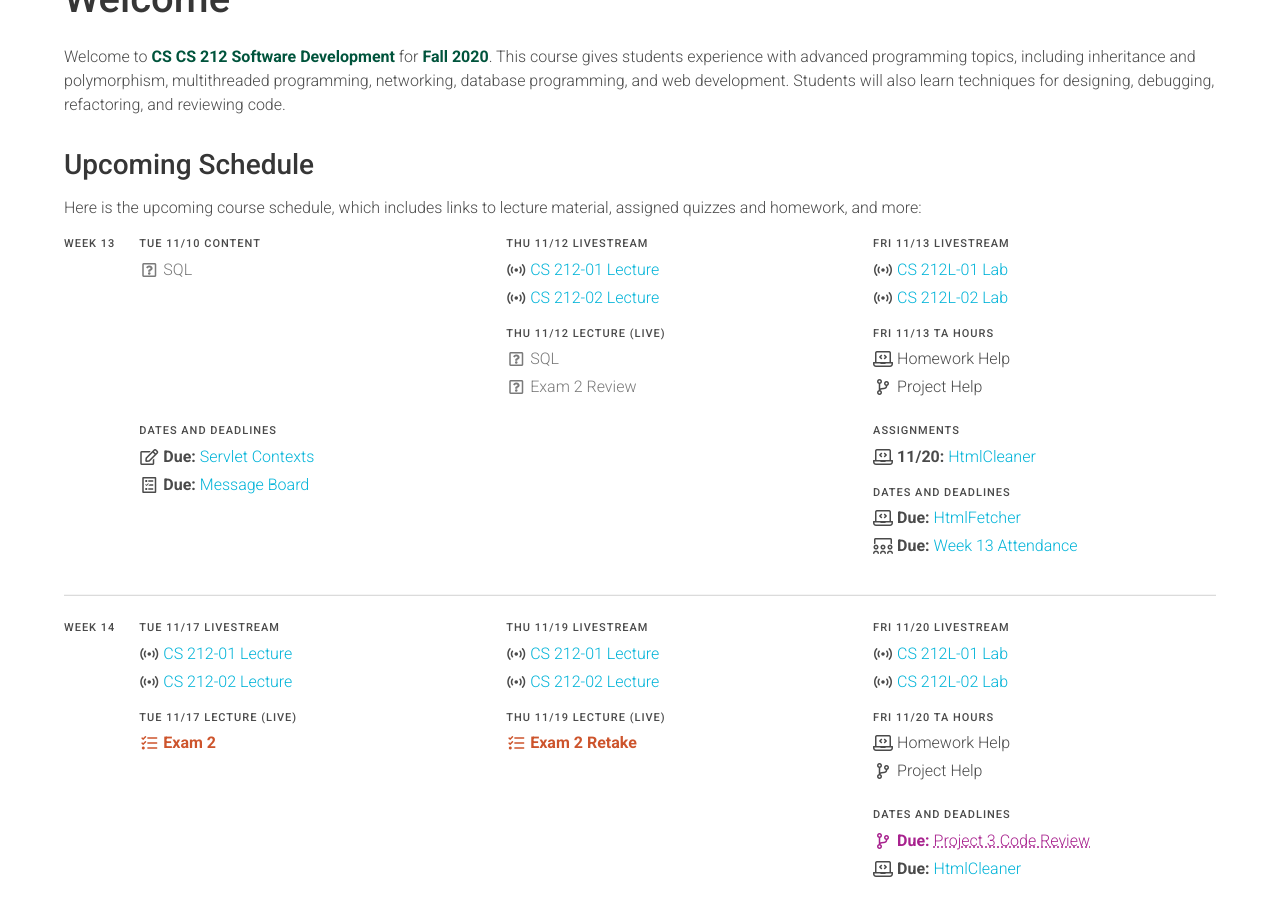
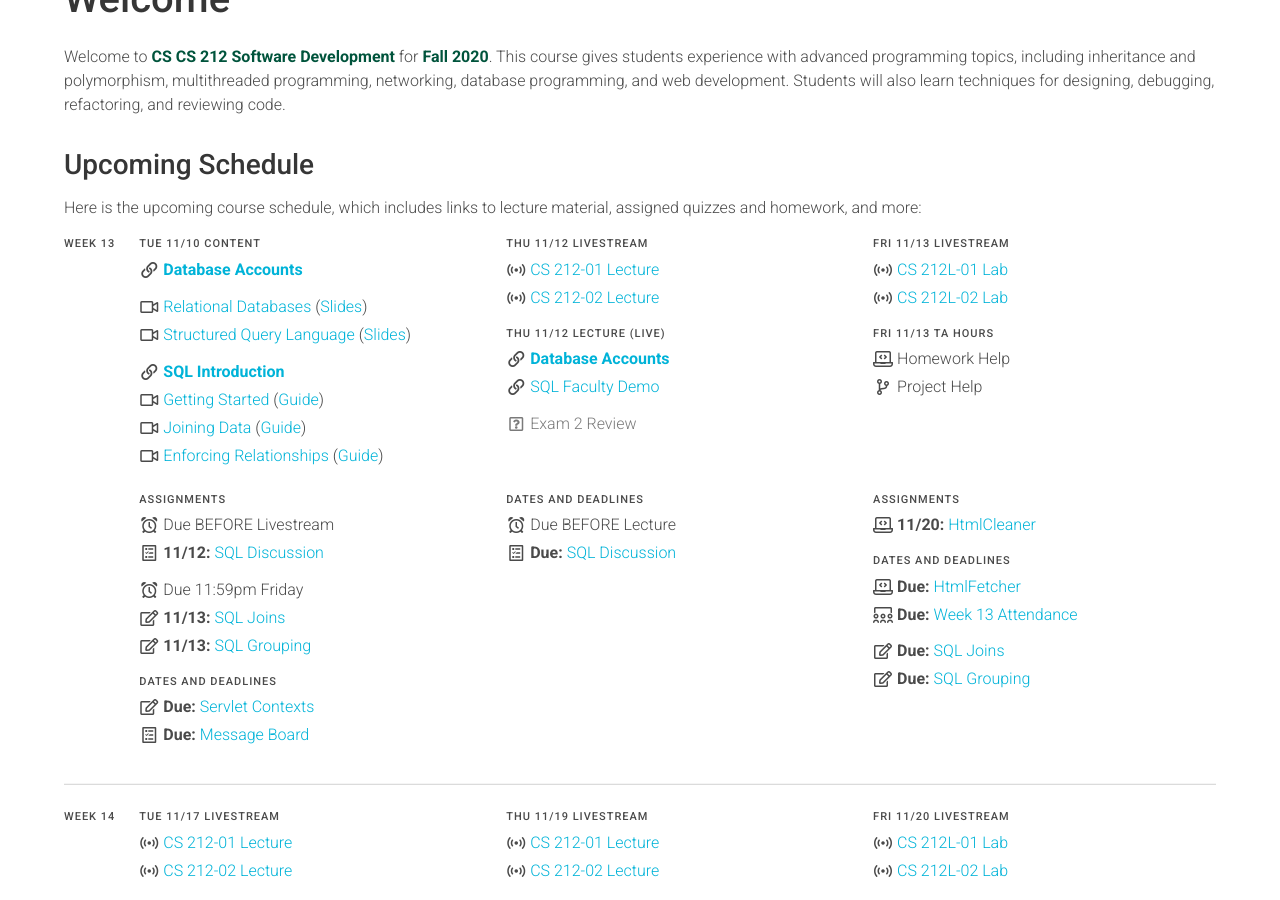
Before and after one commit to usf-cs212-fall2020/usf-cs212-fall2020.github.io, a Jekyll site: the page built from index.md, in a window 1280 px wide and 900 px high, scrolled down 285 px. Built offline with Jekyll 4.4.1, drawn with Linux system fonts in a browser that asks for light colours.

Commit message:
Adding SQL content.

```diff
--- a/_data/schedule.yml
+++ b/_data/schedule.yml
@@ -1675,11 +1675,6 @@ weeks:
 
       - date: 2020-11-06
         sections:
-          - label: 'Livestream'
-            items:
-              - zoom: lab1
-              - zoom: lab2
-
           - label: 'TA Hours'
             items:
               - text: 'Homework Help'
@@ -1710,8 +1705,66 @@ weeks:
         sections:
           - label: 'Content'
             items:
-              - text: 'SQL'
-                type: 'has-text-grey'
+              - text: 'Database Accounts'
+                type: 'has-text-weight-bold'
+                link: 'https://usfca.instructure.com/courses/1594619/pages/database-accounts'
+                icon: *icon_website
+
+              - text: 'Relational Databases'
+                icon: *icon_video
+                link: 'https://usfca.zoom.us/rec/share/CStR91g1UGqHnHEDZaW9WPcWbJH7ksmQK2vvAUC9owoq6tooPPXEvhywvUZVL_yh._XQvNsHhnnqIX3SV?startTime=1587416156000'
+                more: '(<a href="https://drive.google.com/open?id=0BxYofk0iB_upQkdxdlZCOUZSYm8">Slides</a>)'
+                type: 'bump'
+
+              - text: 'Structured Query Language'
+                icon: *icon_video
+                link: 'https://usfca.zoom.us/rec/share/TORilh_EUT6bR03BkghYSCViX-x_1qQnK7lmWxe5GH7xF2k3tH8Ui5WEJsdQhC24.AnApWcVU_tBiyVvp?startTime=1587417626000'
+                more: '(<a href="https://drive.google.com/open?id=0BxYofk0iB_upblRyQ09qU1ExQkE">Slides</a>)'
+
+              - text: 'SQL Introduction'
+                icon: *icon_website
+                link: 'guides/sql/'
+                type: 'bump has-text-weight-bold'
+
+              - text: 'Getting Started'
+                icon: *icon_video
+                link: 'https://usfca.zoom.us/rec/share/bH7_X46D8hNYxbeoDBLSua6sT2a71_5_N_RSST4cq4rceSLAXk8Dag5Y21ie4PgE.SI0yJ8foTqnV43y1?startTime=1587429429000'
+                more: '(<a href="/guides/sql/sql-intro-started.html">Guide</a>)'
+
+              - text: 'Joining Data'
+                icon: *icon_video
+                link: 'https://usfca.zoom.us/rec/share/S81b0WbmmRIZrLJ7tImLVYpQoqUGB93v4sokSBv9j6_RN8awNeXm7BSGy9wKFsnk.CTqRwo9MYN9CQDaW?startTime=1587431239000'
+                more: '(<a href="/guides/sql/sql-intro-joining.html">Guide</a>)'
+
+              - text: 'Enforcing Relationships'
+                icon: *icon_video
+                link: 'https://usfca.zoom.us/rec/share/q-69_Ld_qpxNpjvP2kgndRBXpnCAD2f3YZ9dJBnuAIAW8TwFkf0FMUPznT7x56Cs.1GCNmYTsWHdGSG-7?startTime=1587432880000'
+                more: '(<a href="/guides/sql/sql-intro-enforcing.html">Guide</a>)'
+
+          - label: 'Assignments'
+            dates: true
+            items:
+              - text: 'Due BEFORE Livestream'
+                icon: *icon_time
+
+              - text: 'SQL Discussion'
+                icon: *icon_participation
+                date: 2020-11-12
+                link: 'https://usfca.instructure.com/courses/1594619/discussion_topics/7947510'
+
+              - text: 'Due 11:59pm Friday'
+                icon: *icon_time
+                type: 'bump'
+
+              - text: 'SQL Joins'
+                icon: *icon_quiz
+                date: 2020-11-13
+                link: 'https://usfca.instructure.com/courses/1594619/quizzes/2364175'
+
+              - text: 'SQL Grouping'
+                icon: *icon_quiz
+                date: 2020-11-13
+                link: 'https://usfca.instructure.com/courses/1594619/quizzes/2364162'
 
           - label: 'Dates and Deadlines'
             dates: true
@@ -1736,11 +1789,29 @@ weeks:
 
           - label: 'Lecture (Live)'
             items:
-              - text: 'SQL'
-                type: 'has-text-grey'
+              - text: 'Database Accounts'
+                type: 'has-text-weight-bold'
+                link: 'https://usfca.instructure.com/courses/1594619/pages/database-accounts'
+                icon: *icon_website
+
+              - text: 'SQL Faculty Demo'
+                link: '/guides/sql/sql-demo-intro.html'
+                icon: *icon_website
 
               - text: 'Exam 2 Review'
-                type: 'has-text-grey'
+                type: 'has-text-grey bump'
+
+          - label: 'Dates and Deadlines'
+            dates: true
+            items:
+              - text: 'Due BEFORE Lecture'
+                icon: *icon_time
+
+              - text: 'SQL Discussion'
+                icon: *icon_participation
+                date: 2020-11-12
+                link: 'https://usfca.instructure.com/courses/1594619/discussion_topics/7947510'
+
 
       - date: 2020-11-13
         sections:
@@ -1771,6 +1842,17 @@ weeks:
                 date: 2020-11-13
                 icon: *icon_attendance
                 link: 'https://usfca.instructure.com/courses/1594619/assignments/6987934'
+
+              - text: 'SQL Joins'
+                icon: *icon_quiz
+                date: 2020-11-13
+                link: 'https://usfca.instructure.com/courses/1594619/quizzes/2364175'
+                type: 'bump'
+
+              - text: 'SQL Grouping'
+                icon: *icon_quiz
+                date: 2020-11-13
+                link: 'https://usfca.instructure.com/courses/1594619/quizzes/2364162'
 
   - week: 14
     days:
```
